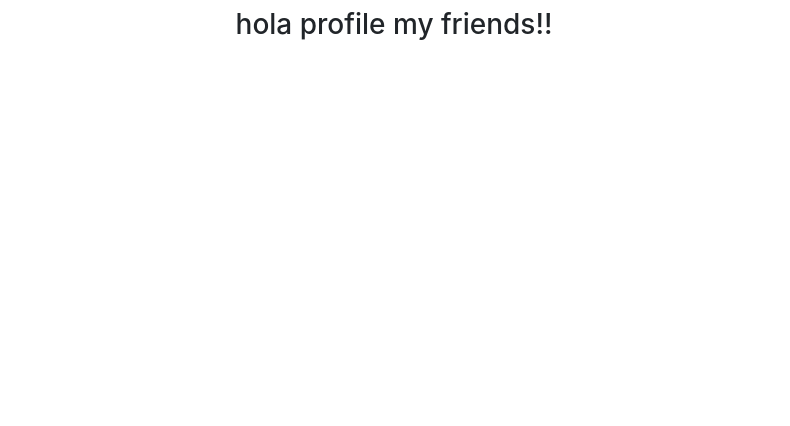
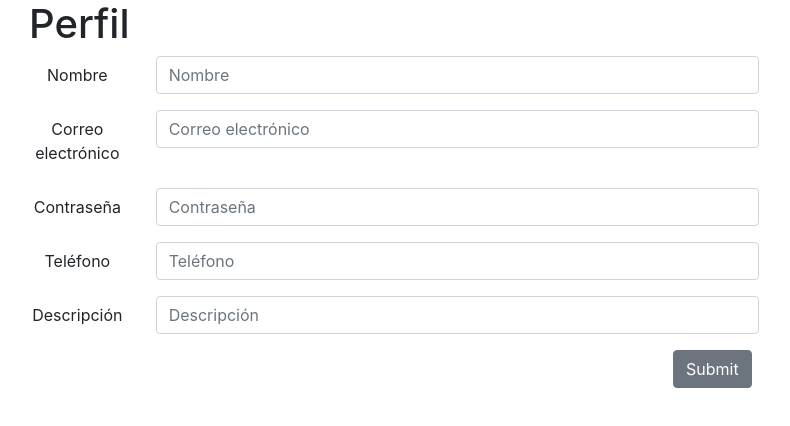
Before and after one commit to LigorioSalgado/clone-airbn, a React (Create React App) app in the folder client/: page / in a window 1280 px wide. Shown: the top 426 px of the page, without its empty margins (246-1036 px from the left). Built offline with nearby package versions, Linux system fonts and the light colour scheme.

Commit message:
Empieza maquetación de formulario de perfil

```diff
--- a/client/src/components/Profile/Profile.js
+++ b/client/src/components/Profile/Profile.js
@@ -1,5 +1,8 @@
 import React, { Component } from 'react';
 import './profile.css';
+import { Col, Button, Form, FormGroup, Label, Input, FormText, Container, Row } from 'reactstrap';
+
+
 //import para  traer el componenet raiz de react
 
 //Se crea clase con  mismo nombre que componente
@@ -28,9 +31,54 @@ class Profile extends Component{
         return (
 
             <div>
-                {/* debe haber un elemento contenedor */}
-                <h5>{this.props.saludo}</h5>
-                <h3>{this.state.saludito}</h3>
+                <Container>
+                    <Row>
+                        <Col sm="12" md={{ size: 8, offset: 2 }}>
+                            <h1>Perfil</h1>
+                        </Col>
+                    </Row>
+                    <Row>
+                        <Col sm="12" md={{ size: 8, offset: 2 }}>
+                            <Form>
+                                <FormGroup row>
+                                  <Label for="name" sm={2}>Nombre</Label>
+                                  <Col sm={10}>
+                                    <Input type="text" name="name" id="name" placeholder="Nombre" value="" />
+                                  </Col>
+                                </FormGroup>
+                                <FormGroup row>
+                                  <Label for="exampleEmail" sm={2}>Correo electrónico</Label>
+                                  <Col sm={10}>
+                                    <Input type="email" name="email" id="exampleEmail" placeholder="Correo electrónico" />
+                                  </Col>
+                                </FormGroup>
+                                <FormGroup row>
+                                  <Label for="examplePassword" sm={2}>Contraseña</Label>
+                                  <Col sm={10}>
+                                    <Input type="password" name="password" id="examplePassword" placeholder="Contraseña" />
+                                  </Col>
+                                </FormGroup>
+                                <FormGroup row>
+                                  <Label for="telephone" sm={2}>Teléfono</Label>
+                                  <Col sm={10}>
+                                    <Input type="text" name="telephone" id="telephone" placeholder="Teléfono" />
+                                  </Col>
+                                </FormGroup>
+                                <FormGroup row>
+                                  <Label for="description" sm={2}>Descripción</Label>
+                                  <Col sm={10}>
+                                    <Input type="email" name="description" id="description" placeholder="Descripción" />
+                                  </Col>
+                                </FormGroup>
+                                <FormGroup check row>
+                                  <Col sm={{ size: 2, offset: 10 }}>
+                                    <Button>Submit</Button>
+                                  </Col>
+                                </FormGroup>
+                            </Form>
+                        </Col>
+                    </Row>
+                </Container>
             </div>
         );
     }
--- a/client/src/components/Profile/profile.css
+++ b/client/src/components/Profile/profile.css
@@ -0,0 +1,3 @@
+h1 {
+	text-align: left;
+}
```
